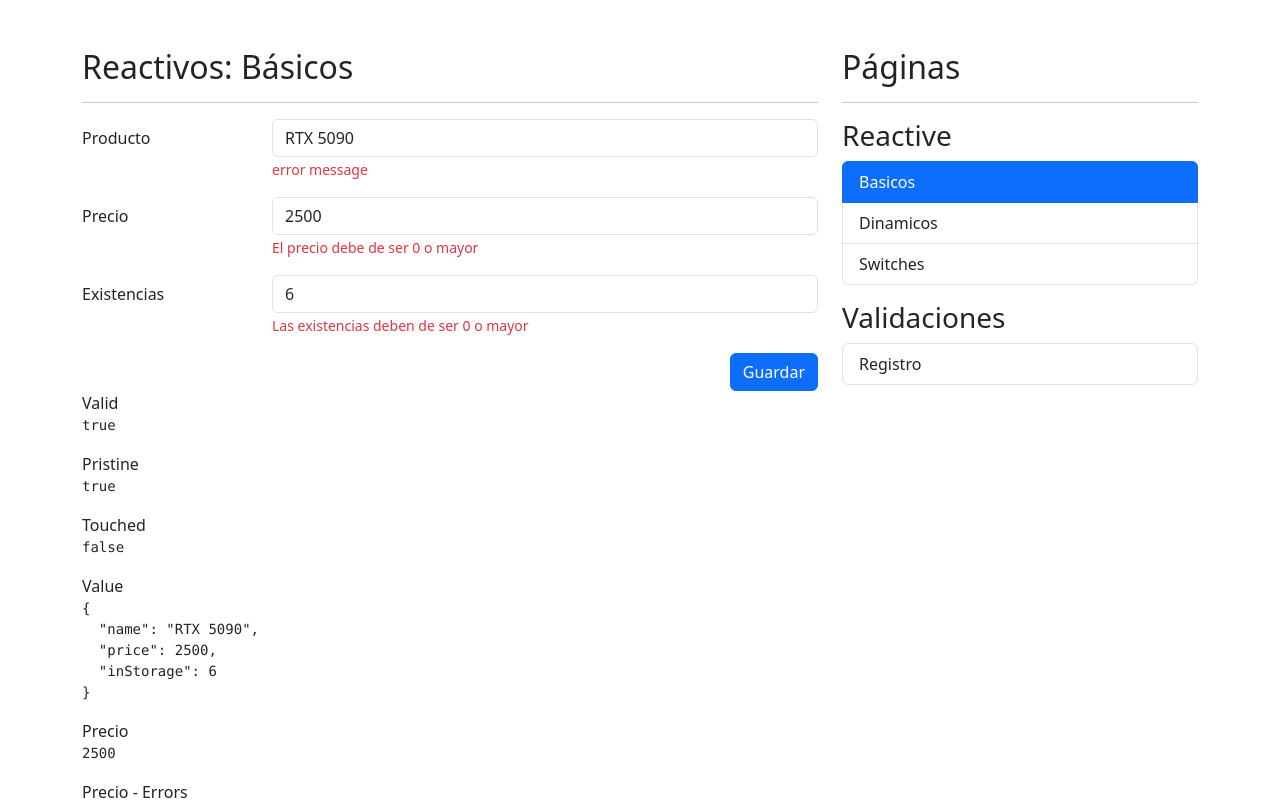
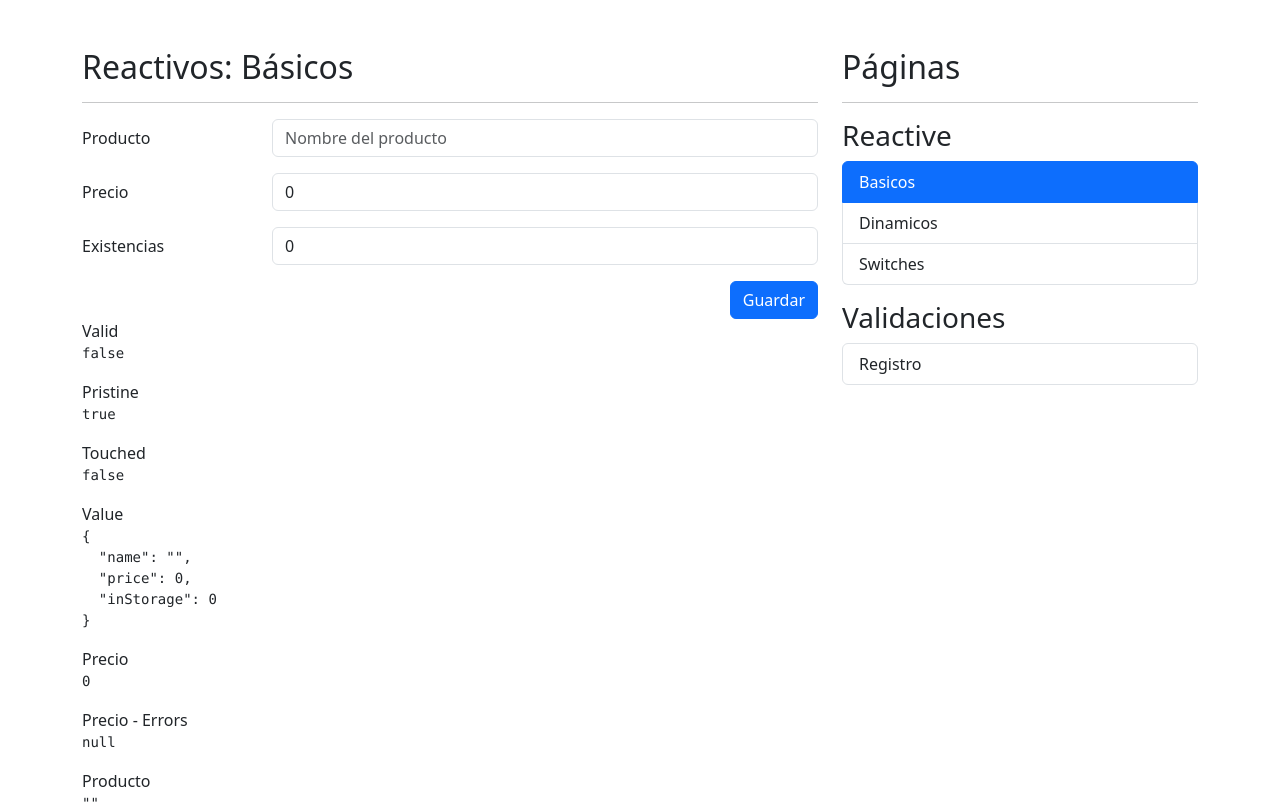
Before and after one commit to JulianMontu/Forms-App, an Angular app: page /reactive/basic in a window 1280 px wide. Shown: the top 804 px of the page. Built offline with nearby package versions, Linux system fonts and the light colour scheme.

Commit message:
Se realiza logica de las validaciones

```diff
--- a/src/app/reactive/pages/basic-page/basic-page.component.html
+++ b/src/app/reactive/pages/basic-page/basic-page.component.html
@@ -15,9 +15,11 @@
             placeholder="Nombre del producto"
           />
 
-          <span class="form-text text-danger">
+          <span *ngIf="isValidField('name')"
+
+           class="form-text text-danger">
             <!-- Debe de ser de 3 letras -->
-            error message
+            {{ getFieldError('name')}}
           </span>
         </div>
       </div>
@@ -32,7 +34,9 @@
             class="form-control"
             placeholder="Precio del producto"
           />
-          <span class="form-text text-danger">
+          <span
+          *ngIf="isValidField('price')"
+           class="form-text text-danger">
             El precio debe de ser 0 o mayor
           </span>
         </div>
@@ -49,7 +53,9 @@
             placeholder="Existencias del producto"
           />
 
-          <span class="form-text text-danger">
+          <span
+          *ngIf="isValidField('inStorage')"
+           class="form-text text-danger">
             Las existencias deben de ser 0 o mayor
           </span>
         </div>
--- a/src/app/reactive/pages/basic-page/basic-page.component.ts
+++ b/src/app/reactive/pages/basic-page/basic-page.component.ts
@@ -30,12 +30,41 @@
   constructor(private fb: FormBuilder){}
 
   ngOnInit(): void {
-    this.myForm.reset(rtx5090)
+    // this.myForm.reset(rtx5090)
+  }
+
+  isValidField(field: string): boolean | null{
+    return this.myForm.controls[field].errors
+    && this.myForm.controls[field].touched;
+  }
+
+  getFieldError(field: string): string | null {
+
+    if (!this.myForm.controls[field]) return null;
+
+    const errors = this.myForm.controls[field].errors || {};
+
+    for(const key of Object.keys(errors)){
+      switch (key){
+        case 'required':
+          return 'este campo es requerido'
+        case 'minlength':
+          return `Minimo ${errors['minlength'].requiredLength} caracters.`
+      };
+    }
+
+    return 'Hola mundo'
+
   }
 
   onSave():void{
 
-    if(this.myForm.invalid) return;
+    if(this.myForm.invalid) {
+
+      this.myForm.markAllAsTouched();
+
+      return;
+    };
 
     console.log(this.myForm.value)
 
```
